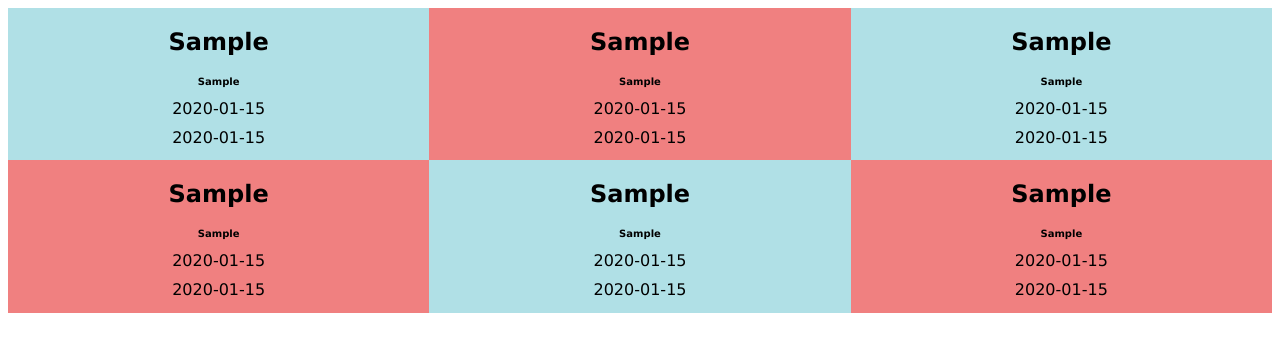
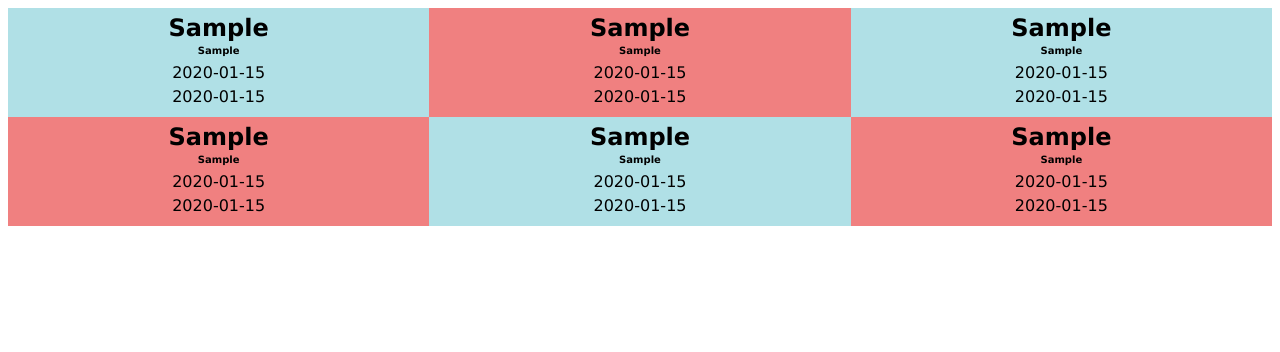
Before and after one commit to sslipetz/ttcTimes, a Flask app: template templates/index.html in a window 1280 px wide. Shown: the top 352 px of the page. Run offline with Flask 2, Linux system fonts and the light colour scheme; the template is opened without the code that fills it: most values are stand-ins (such as "Sample title", 1, 10 or a date in 2020); some libraries are stand-ins or nearby versions.

Commit message:
resizing for display

```diff
--- a/templates/index.html
+++ b/templates/index.html
@@ -20,11 +20,15 @@
 h4 {
     font-size: 10px;
     padding: 0px;
+    line-height: 50%
 }
 
 p {
 padding: 0px;
-line-height: 80%
+line-height: 50%
+}
+h2{
+line-height: 0%
 }
 </style>
 </head>
```
